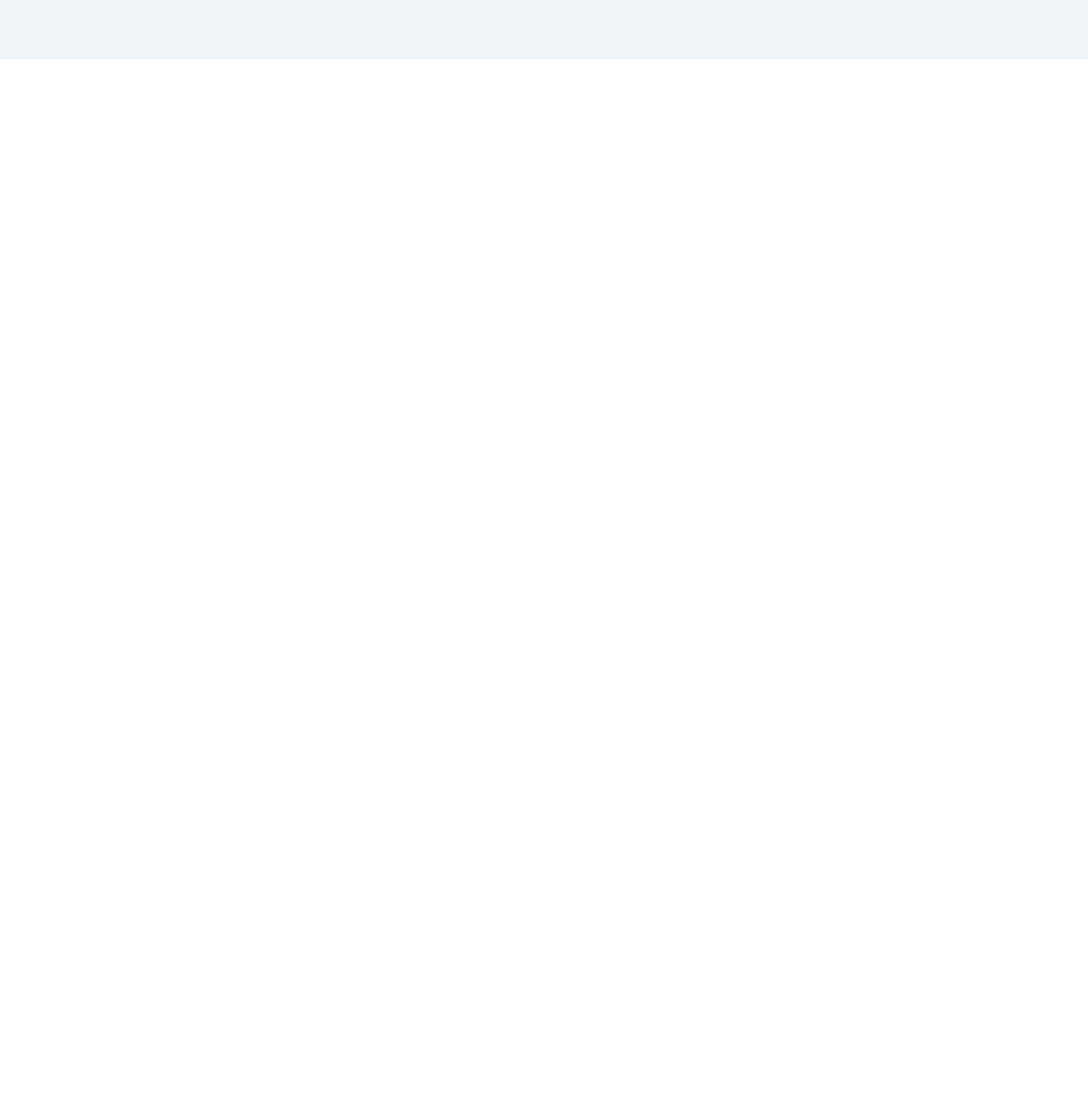
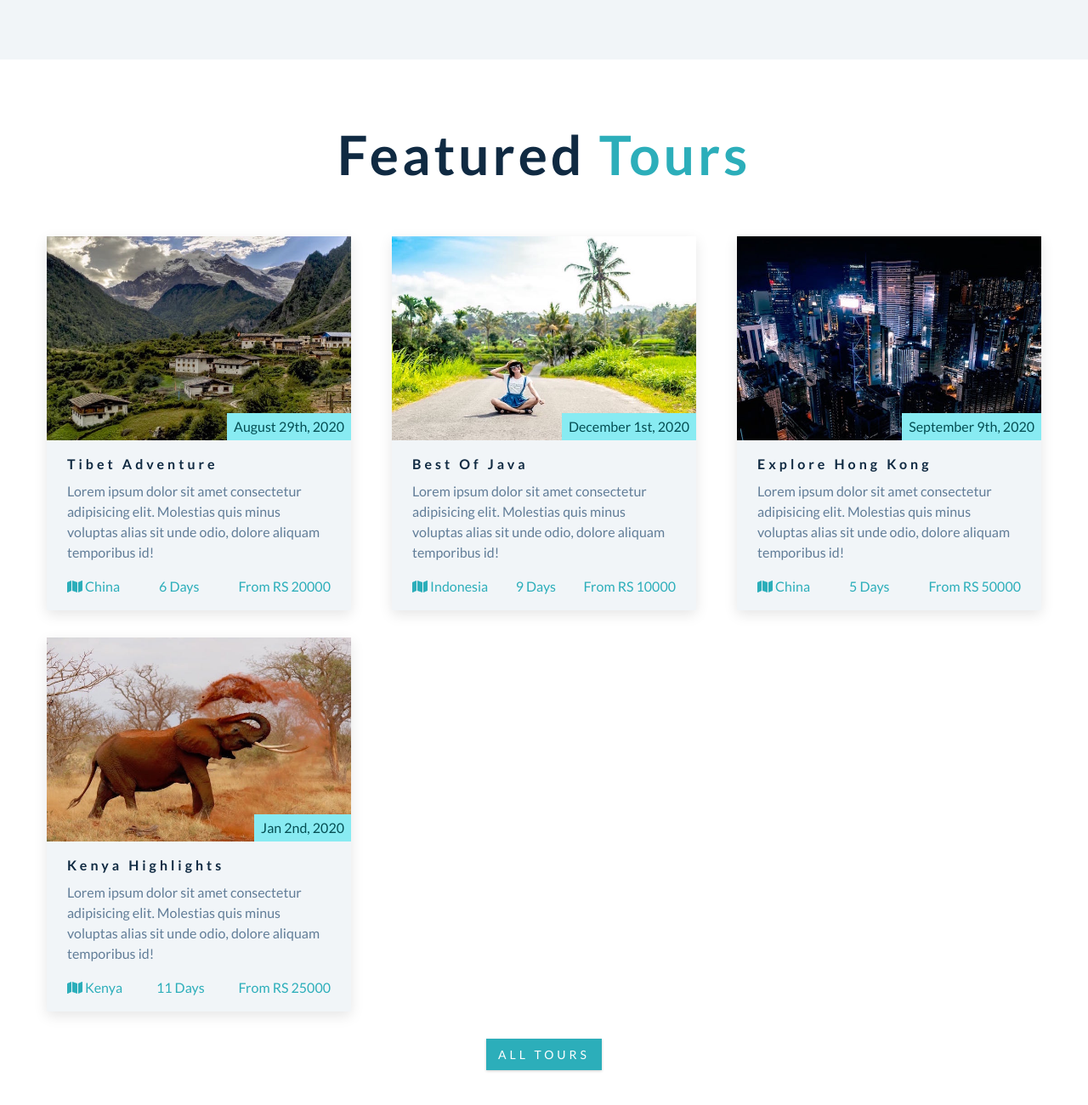
Before and after one commit to AmeenNH3/Amilex-Tour-Company-CSS-Practice-Project, a plain HTML site: page index.html in a window 1280 px wide. Shown: the part 1941-3241 px from the top of the page at 85% size. Before the commit the page ends 2011 px from the top, so only its background shows below. Drawn offline with Linux system fonts and the light colour scheme.

Commit message:
added features section

```diff
--- a/css/styles.css
+++ b/css/styles.css
@@ -332,7 +332,67 @@ Services
 Featured Tours
 ===============
 */
+.tour-card{
+  transition: var(--transition);
+  background: var(--clr-grey-10);
+  box-shadow: var(--light-shadow);
+  margin-bottom: 2rem;
+}
+.tour-card:hover{
+  box-shadow: var(--dark-shadow);
+  transform: scale(1.02);
+}
+.tour-img-container{
+  position: relative;
+}
+.tour-img{
+  height: 15rem;
+  object-fit: cover;
+}
+.tour-date{
+  position: absolute;
+  right:0;
+  bottom: 0;
+  background: var(--clr-primary-8);
+  margin-bottom: 0;
+  color:var(--clr-primary-1);
+  text-transform: capitalize;
+  padding:0.25rem 0.5rem;
+}
+.tour-info{
+  padding:1.25rem 1.5rem;
+}
+.tour-footer{
+  display: flex;
+  justify-content: space-between;
+  flex-wrap: wrap;
+  align-items: center;
+}
+.tour-footer p{
+  line-height: 0;
+  margin-bottom: 0;
+  text-transform: capitalize;
+  color: var(--clr-primary-5);
+}
+.tour-btn{
+  text-align: center;
+}
+@media screen and (min-width:768px){
+  .feature-center{
+    display: flex;
+    flex-wrap: wrap;
+    justify-content: space-between;
+  }
+  .tour-card{
+    flex:0 0 calc(50% - 2rem);
+  }
+}
+@media screen and (min-width:1170px){
 
+  .tour-card{
+    flex:0 0 calc(33.33% - 2rem);
+  }
+}
 /*
 ===============
 Contact
--- a/index.html
+++ b/index.html
@@ -113,6 +113,111 @@
     <!--end services -->
 
     <!-- featured tours -->
+    <section class="section" id="featured">
+      <!-- title -->
+      <div class="section-title">
+        <h1>featured <span>tours</span></h1>
+      </div>
+      <!-- end of title -->
+      <!-- featured center -->
+      <div class="section-center feature-center">
+        <!-- single tour  -->
+        <article class="tour-card">
+          <div class="tour-img-container">
+            <img src="./images/tour-1.jpeg" class="tour-img" alt="">
+            <p class="tour-date">august 29th, 2020</p>
+          </div>
+          <!-- tour info -->
+          <div class="tour-info">
+            <h4>tibet adventure</h4>
+            <p>Lorem ipsum dolor sit amet consectetur adipisicing elit. Molestias quis minus voluptas alias sit unde odio, dolore aliquam temporibus id!</p>
+            <div class="tour-footer">
+              <p>
+                <span>
+                  <i class="fas fa-map"></i>
+                  china
+                </span>
+              </p>
+              <p>6 days</p>
+              <p>from RS 20000</p>
+            </div>
+          </div>
+        </article>
+        <!-- end of single tour  -->
+         <!-- single tour  -->
+         <article class="tour-card">
+          <div class="tour-img-container">
+            <img src="./images/tour-2.jpeg" class="tour-img" alt="">
+            <p class="tour-date">december 1st, 2020</p>
+          </div>
+          <!-- tour info -->
+          <div class="tour-info">
+            <h4>best of java</h4>
+            <p>Lorem ipsum dolor sit amet consectetur adipisicing elit. Molestias quis minus voluptas alias sit unde odio, dolore aliquam temporibus id!</p>
+            <div class="tour-footer">
+              <p>
+                <span>
+                  <i class="fas fa-map"></i>
+                  indonesia
+                </span>
+              </p>
+              <p>9 days</p>
+              <p>from RS 10000</p>
+            </div>
+          </div>
+        </article>
+        <!-- end of single tour  -->
+         <!-- single tour  -->
+         <article class="tour-card">
+          <div class="tour-img-container">
+            <img src="./images/tour-3.jpeg" class="tour-img" alt="">
+            <p class="tour-date">september 9th, 2020</p>
+          </div>
+          <!-- tour info -->
+          <div class="tour-info">
+            <h4>explore hong kong</h4>
+            <p>Lorem ipsum dolor sit amet consectetur adipisicing elit. Molestias quis minus voluptas alias sit unde odio, dolore aliquam temporibus id!</p>
+            <div class="tour-footer">
+              <p>
+                <span>
+                  <i class="fas fa-map"></i>
+                  china
+                </span>
+              </p>
+              <p>5 days</p>
+              <p>from RS 50000</p>
+            </div>
+          </div>
+        </article>
+        <!-- end of single tour  -->
+         <!-- single tour  -->
+         <article class="tour-card">
+          <div class="tour-img-container">
+            <img src="./images/tour-4.jpeg" class="tour-img" alt="">
+            <p class="tour-date">jan 2nd, 2020</p>
+          </div>
+          <!-- tour info -->
+          <div class="tour-info">
+            <h4>kenya highlights</h4>
+            <p>Lorem ipsum dolor sit amet consectetur adipisicing elit. Molestias quis minus voluptas alias sit unde odio, dolore aliquam temporibus id!</p>
+            <div class="tour-footer">
+              <p>
+                <span>
+                  <i class="fas fa-map"></i>
+                  kenya
+                </span>
+              </p>
+              <p>11 days</p>
+              <p>from RS 25000</p>
+            </div>
+          </div>
+        </article>
+        <!-- end of single tour  -->
+      </div>
+      <div class="tour-btn">
+        <a href="#" class="btn">All tours</a>
+      </div>
+    </section>
     <!-- end of featured tours -->
 
     <!-- contact -->
```
